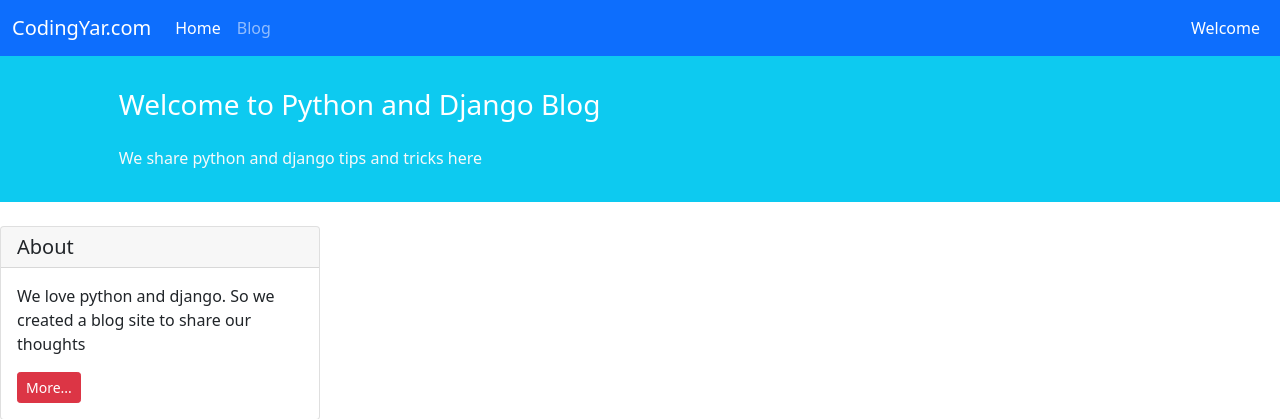
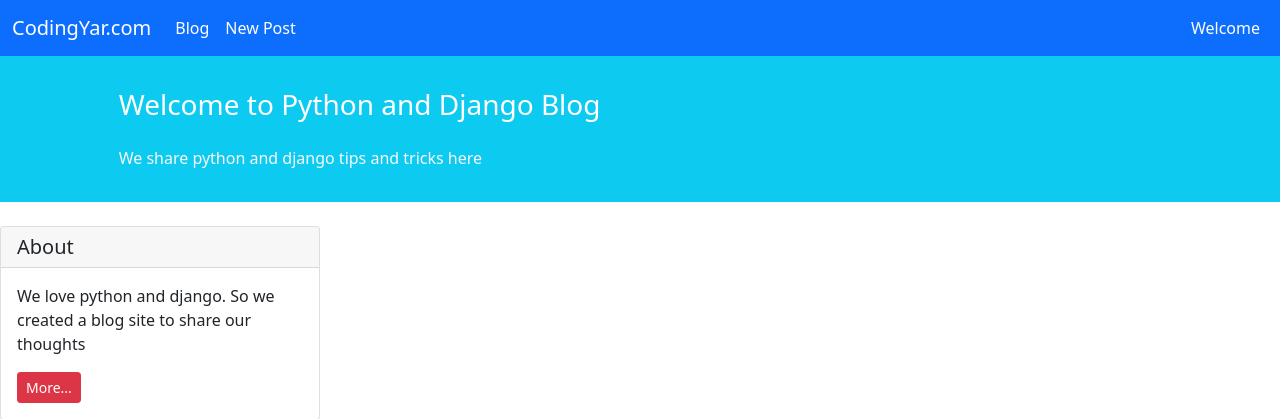
Before and after one commit to ka1antarBAB/weblog_project, a Django app: template post/templates/post/posts_list.html in a window 1280 px wide. Shown: the top 419 px of the page. Run offline with Django 4.2, Linux system fonts and the light colour scheme; the template is opened without the code that fills it, so the values that code supplies are empty; parts of the project's set-up code (start-up, migrations or seed data) failed here and were passed over.

Commit message:
set blog and new post button url

```diff
--- a/templates/_Base.html
+++ b/templates/_Base.html
@@ -21,8 +21,8 @@
         </button>
         <div class="collapse navbar-collapse" id="navbarNavAltMarkup">
             <div class="navbar-nav">
-                <a class="nav-link active" aria-current="page" href="#">Home</a>
-                <a class="nav-link" href="#">Blog</a>
+                <a class="nav-link active" aria-current="page" href="{% url 'post_list_view' %}">Blog</a>
+                <a class="nav-link active" aria-current="page" href="{% url 'post_create_view' %}">New Post</a>
             </div>
         </div>
         <div class="mx-2 text-white">Welcome</div>
```
